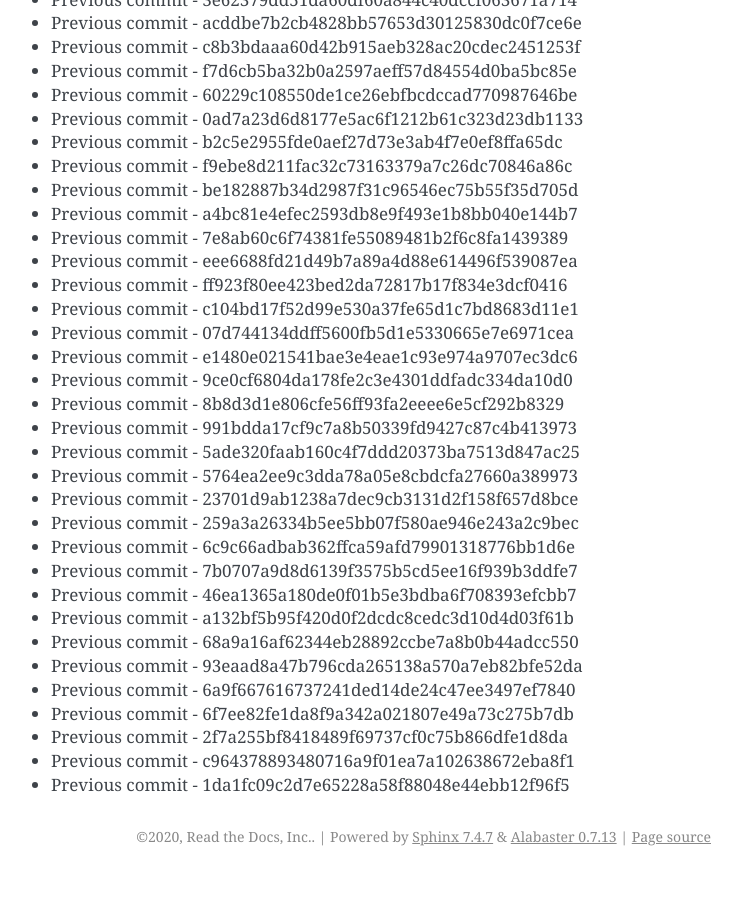
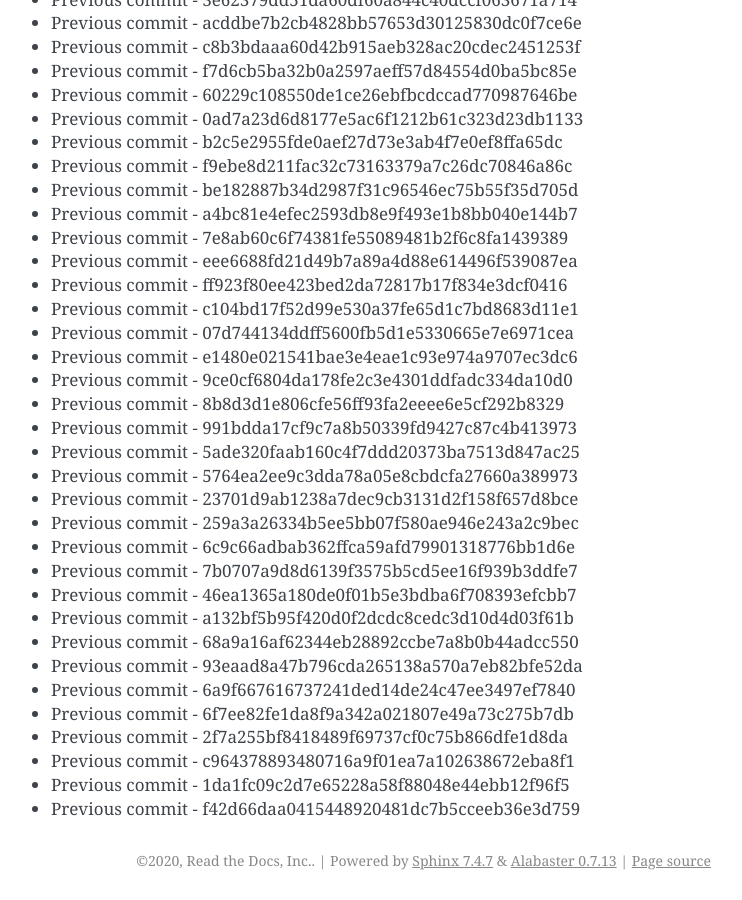
Before and after one commit to readthedocs/rtd-git-stresstest, a Sphinx documentation site: the page built from docs/updates.rst, in a window 1280 px wide and 900 px high, scrolled down 47036 px. Shown: the whole window, without its empty margins (399-1141 px from the left). Built offline with Sphinx 7.4.7, drawn with Linux system fonts in a browser that asks for light colours; before the commit the page ends 47912 px from its top, so only the background shows below that.

Commit message:
Generating commit from previous: f42d66daa0415448920481dc7b5cceeb36e3d759

```diff
--- a/docs/updates.rst
+++ b/docs/updates.rst
@@ -2008,3 +2008,4 @@ It can be tested for any performance characteristics.
 * Previous commit - 2f7a255bf8418489f69737cf0c75b866dfe1d8da
 * Previous commit - c964378893480716a9f01ea7a102638672eba8f1
 * Previous commit - 1da1fc09c2d7e65228a58f88048e44ebb12f96f5
+* Previous commit - f42d66daa0415448920481dc7b5cceeb36e3d759
```
